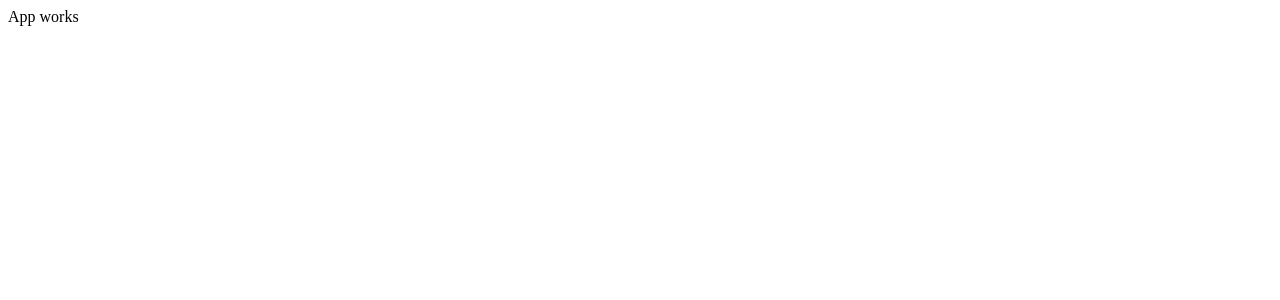
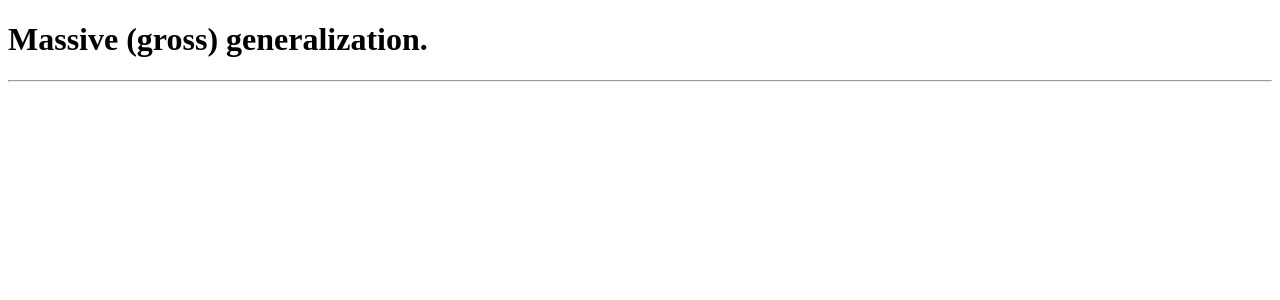
Before and after one commit to CallaRudolph/react-upvote, a React app: page / in a window 1280 px wide. Shown: the top 300 px of the page. Built offline with nearby package versions, Linux system fonts and the light colour scheme.

Commit message:
create Header component

```diff
--- a/src/components/App.jsx
+++ b/src/components/App.jsx
@@ -1,8 +1,11 @@
 import React from "react";
+import Header from "./Header";
 
 function App(props){
   return (
-    <div>App works</div>
+    <div>
+      <Header/>
+    </div>
   );
 }
 
--- /dev/null
+++ b/src/components/Header.jsx
@@ -0,0 +1,12 @@
+import React from "react";
+
+function Header(){
+  return (
+    <div>
+      <h1>Massive (gross) generalization.</h1>
+      <hr/>
+    </div>
+  );
+}
+
+export default Header;
```
Also changed, not shown: .eslintrc.json.
